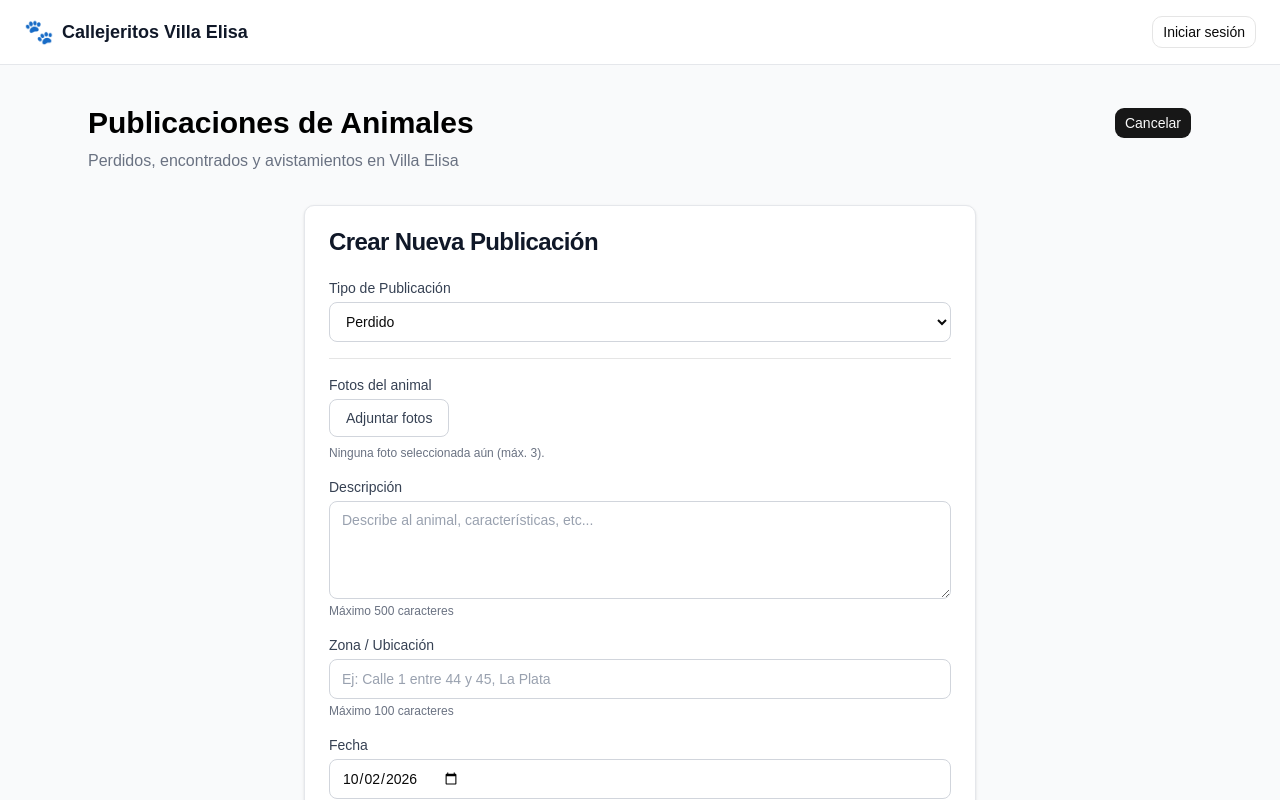
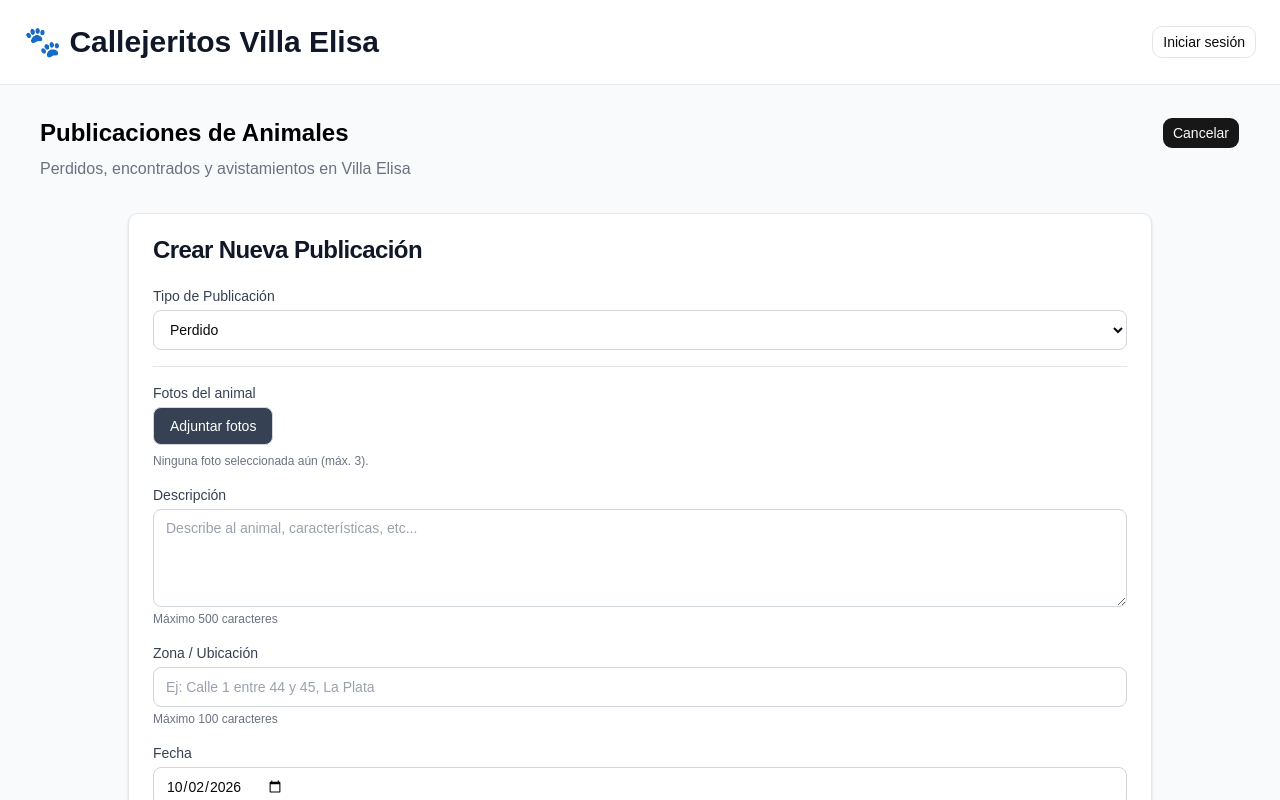
Before and after one commit to yamartinez03/Callejeritos-app, a React app in the folder frontend/: page / in a window 1280 px wide. Both pictures are taken after a click on the button "+ Nueva publicacion". Shown: the top 800 px of the page. Built offline with nearby package versions, Linux system fonts and the light colour scheme; the HTML template or start-up script is replaced by a standard one.

Commit message:
refactor(modulo-publicaciones): mejora vistas y estructura

```diff
--- a/frontend/src/pages/publicaciones/PublicacionesPage.jsx
+++ b/frontend/src/pages/publicaciones/PublicacionesPage.jsx
@@ -281,10 +281,10 @@ const PublicacionesPage = () => {
   return (
     <div className="min-h-screen bg-gray-50">
       {/* Navbar */}
-      <nav className="bg-white border-b border-gray-200 px-6 py-4 flex items-center justify-between">
+      <nav className="bg-white border-b border-gray-200 px-6 py-6 flex items-center justify-between">
         <div className="flex items-center gap-2">
-          <span className="text-2xl">🐾</span>
-          <h1 className="text-lg font-bold text-gray-900">
+          <span className="text-3xl">🐾</span>
+          <h1 className="text-3xl font-bold text-gray-900">
             Callejeritos Villa Elisa
           </h1>
         </div>
@@ -292,10 +292,10 @@ const PublicacionesPage = () => {
       </nav>
 
       {/* Contenido principal */}
-      <main className="max-w-6xl mx-auto px-6 py-10">
+      <main className="mx-auto px-10 py-8">
         <div className="mb-8">
           <div className="flex justify-between items-center mb-2">
-            <h2 className="text-3xl font-bold text-black">
+            <h2 className="text-2xl font-bold text-black">
               Publicaciones de Animales
             </h2>
             <Button onClick={() => setShowCrearForm(!showCrearForm)}>
--- a/frontend/src/pages/publicaciones/components/CrearPublicacionForm.jsx
+++ b/frontend/src/pages/publicaciones/components/CrearPublicacionForm.jsx
@@ -69,7 +69,7 @@ const CrearPublicacionForm = ({ onSubmit, onCancel }) => {
   };
 
   return (
-    <Card className="max-w-2xl mx-auto">
+    <Card className="max-w-5xl mx-auto">
       <CardHeader>
         <CardTitle>Crear Nueva Publicación</CardTitle>
       </CardHeader>
@@ -101,10 +101,10 @@ const CrearPublicacionForm = ({ onSubmit, onCancel }) => {
             <label
               className={`inline-flex items-center gap-2 px-4 py-2 border rounded-md text-sm font-medium transition-colors ${
                 fotos.length >= 3
-                  ? "bg-gray-100 text-gray-400 border-gray-200 cursor-not-allowed"
+                  ? "bg-gray-200 text-gray-400 border-gray-200 cursor-not-allowed"
                   : fotos.length > 0
-                    ? "bg-blue-50 text-blue-700 border-blue-300 hover:bg-blue-100 cursor-pointer"
-                    : "bg-white text-gray-700 border-gray-300 hover:bg-gray-50 cursor-pointer"
+                    ? "bg-blue-50 text-blue-800 border-blue-300 hover:bg-blue-100 cursor-pointer"
+                    : "bg-gray-700 text-white border-gray-300 hover:bg-gray-50 hover:text-gray-700 cursor-pointer"
               }`}
             >
               {"Adjuntar fotos "}
```
